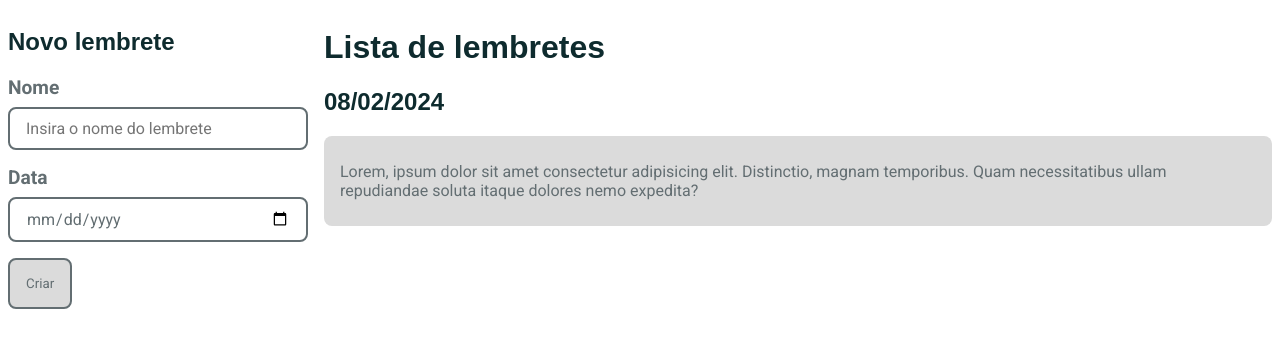
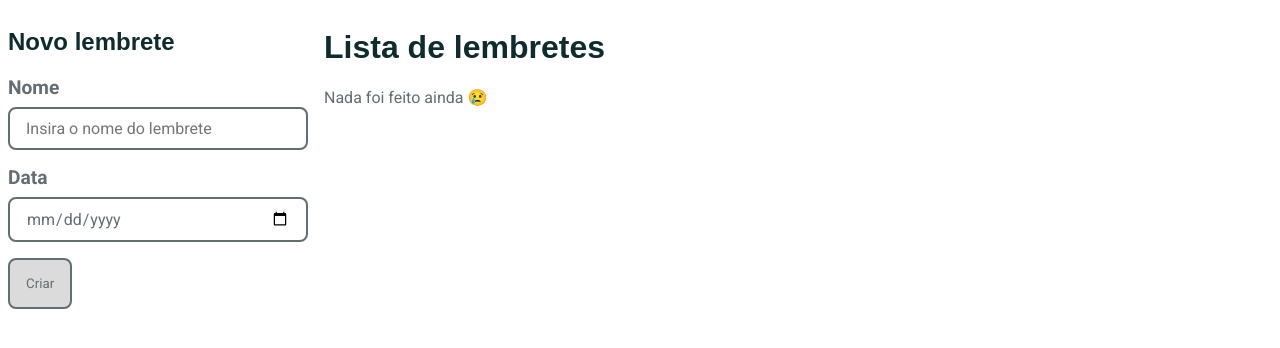
Before and after one commit to vitorlany/dti-lembretes, a React (Vite) app in the folder frontend/: page / in a window 1280 px wide. Shown: the top 348 px of the page. Built offline with nearby package versions, Linux system fonts and the light colour scheme; a web font is replaced by a local one.

Commit message:
Agrupamento por data

```diff
--- a/frontend/src/app/index.tsx
+++ b/frontend/src/app/index.tsx
@@ -5,7 +5,12 @@ import NovoLembrete from "../components/NovoLembrete/index.tsx";
 import ListarLembretes from "../components/ListarLembretes/index.tsx";
 
 function index() {
-  const [lembretes, setLembretes] = useState<Lembrete[]>([]);
+  const [lembretes, setLembretes] = useState<Lembrete[]>([
+    // { nome: "abc", data: 1234000000000 }, // Para fins de teste
+    // { nome: "cba", data: 2234000000000 }, // Para fins de teste
+    // { nome: "cba", data: 2234000000000 }, // Para fins de teste
+    // { nome: "cba", data: 2234000000000 }, // Para fins de teste
+  ]);
 
   function addLembrete(fields: Lembrete) {
     setLembretes([
--- a/frontend/src/components/ListarLembretes/index.tsx
+++ b/frontend/src/components/ListarLembretes/index.tsx
@@ -1,45 +1,52 @@
 import style from "./index.module.scss";
 import { Lembrete } from "../../types/lembrete";
 import moment from "moment";
-
-let calendarFormat = {
-  sameDay: "[Today], DD",
-  nextDay: "[Tomorrow], DD",
-  nextWeek: "dddd",
-  lastDay: "[Yesterday]",
-  lastWeek: "[Last] dddd",
-  sameElse: "DD/MM/YYYY",
-};
 
 interface Props {
   lembretes: Lembrete[];
 }
 
 function index(props: Props) {
-  let lembretes = props.lembretes;
+  let grouped = props.lembretes.reduce((r: any, a: any) => {
+    r[a.data] = [...(r[a.data] || []), a];
+    return r;
+  }, {});
+
+  let dataArray = Object.keys(grouped);
+
   return (
     <div>
       <h1>Lista de lembretes</h1>
-      {lembretes.length > 0 ? (
-        lembretes.map(({ data, nome }) => (
-          <article>
-            <time dateTime={moment(data).format("YYYY-MM-DD")}>
-              {moment(data).calendar(null, calendarFormat)}
-            </time>
-            <p>{nome}</p>
-          </article>
-        ))
+      {dataArray.length > 0 ? (
+        dataArray.map((obj) => {
+          return (
+            <>
+              <time dateTime={moment(obj).format("YYYY-MM-DD")}>
+                {moment(obj).calendar()}
+                {/* mudar formatação */}
+              </time>
+              {grouped[obj].map((lembrete: Lembrete) => (
+                <article className={style.card}>
+                  <p>{lembrete.nome}</p>
+                </article>
+              ))}
+            </>
+          );
+        })
       ) : (
-        // <p>Nada foi feito ainda 😢</p>
-        <>
-        <h2>08/02/2024</h2>
-        <article className={style.card}>
-          <p>Lorem, ipsum dolor sit amet consectetur adipisicing elit. Distinctio, magnam temporibus. Quam necessitatibus ullam repudiandae soluta itaque dolores nemo expedita?</p>
-        </article>
-        </>
+        <p>Nada foi feito ainda 😢</p>
       )}
     </div>
   );
 }
 
+// lembretes.map(({ data, nome }) => (
+//   <article className={style.card}>
+//     <time dateTime={moment(data).format("YYYY-MM-DD")}>
+//       {moment(data).calendar(null, calendarFormat)}
+//     </time>
+//     <p>{nome}</p>
+//   </article>
+// ))
+
 export default index;
```
